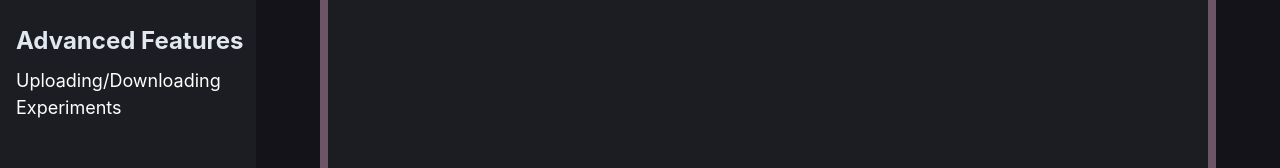
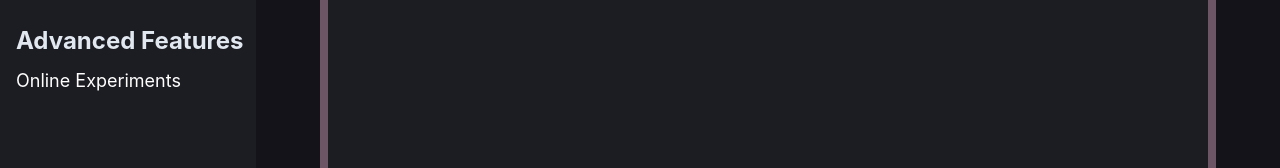
Before and after one commit to KyleAlsburyNealy/OpenMaze-Website, a Next.js app: page /tutorials in a window 1280 px wide. Shown: the part 460-628 px from the top of the page. Built offline with nearby package versions, Linux system fonts and the light colour scheme.

Commit message:
Update tutorials.js

```diff
--- a/pages/tutorials.js
+++ b/pages/tutorials.js
@@ -97,7 +97,7 @@ class Tutorial extends Component {
               </p>
 
                 <p className={sectionLinkStyle}>
-                  <a href="#online">Uploading/Downloading <br/> Experiments</a>
+                  <a href="#online">Online Experiments</a>
                 </p>
 
 
```
